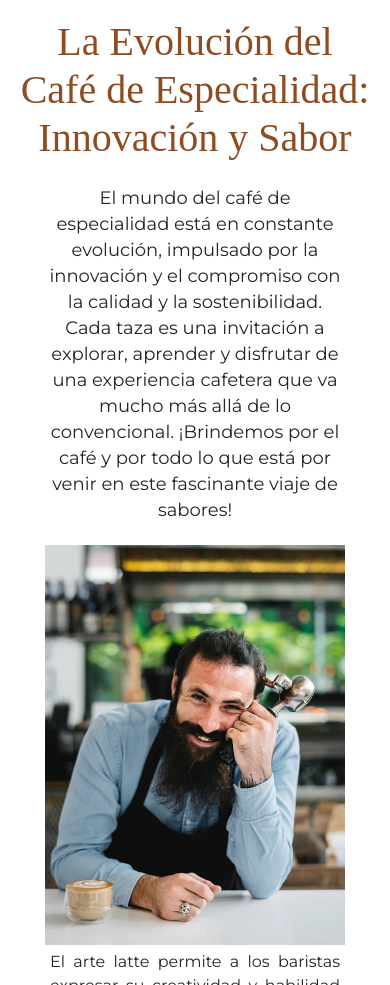
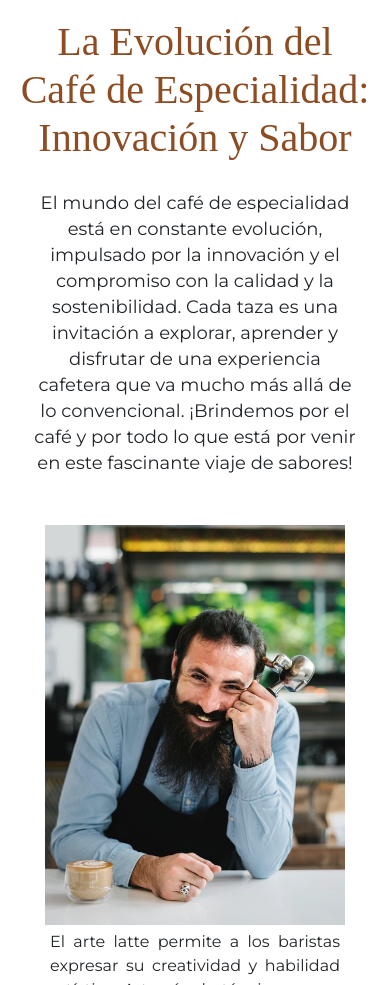
Before and after one commit to geparra/Dream-Coffee, a website: page pages/novedades.html in a window 390 px wide. Shown: the part 836-1821 px from the top of the page. Drawn offline with nearby package versions, Linux system fonts and the light colour scheme; a web font is replaced by a local one.

Commit message:
Actualizacion SEO

```diff
--- a/pages/novedades.html
+++ b/pages/novedades.html
@@ -4,9 +4,6 @@
 <head>
   <meta charset="UTF-8"> <!-- Tipo de encodificado para páginas web en alfabeto latin -->
   <meta name="viewport" content="width=device-width, initial-scale=1.0"><!-- para que sea responsive -->
-  <link rel="preconnect" href="https://fonts.googleapis.com">
-  <!-- traer fuentes de google / preconnect para que las traiga antes de renderizar la página-->
-  <link rel="preconnect" href="https://fonts.gstatic.com" crossorigin><!-- más fuentes de google -->
   <link href="https://fonts.googleapis.com/css2?family=Montserrat&display=swap" rel="stylesheet">
   <link rel="stylesheet" href="https://use.typekit.net/eba0qqg.css"> <!--tipografía de los h1-->
   <link href="https://cdn.jsdelivr.net/npm/bootstrap@5.3.3/dist/css/bootstrap.min.css" rel="stylesheet"
--- a/scss/base/_media.scss
+++ b/scss/base/_media.scss
@@ -501,10 +501,9 @@
     }
 
     .novedades-section {
-        max-width: 330px;
-        height: 350px;
-        padding: 15px;
-        padding-top: 0%;
+        max-width: 335px;
+        height: 330px;
+        padding: 5px;
 
     }
 
```
Also changed, not shown: index.html (+0 -3 lines), pages/contacto.html (+0 -3 lines), pages/nosotros.html (+0 -3 lines), pages/productos.html (+0 -3 lines), css/estilos.css.
